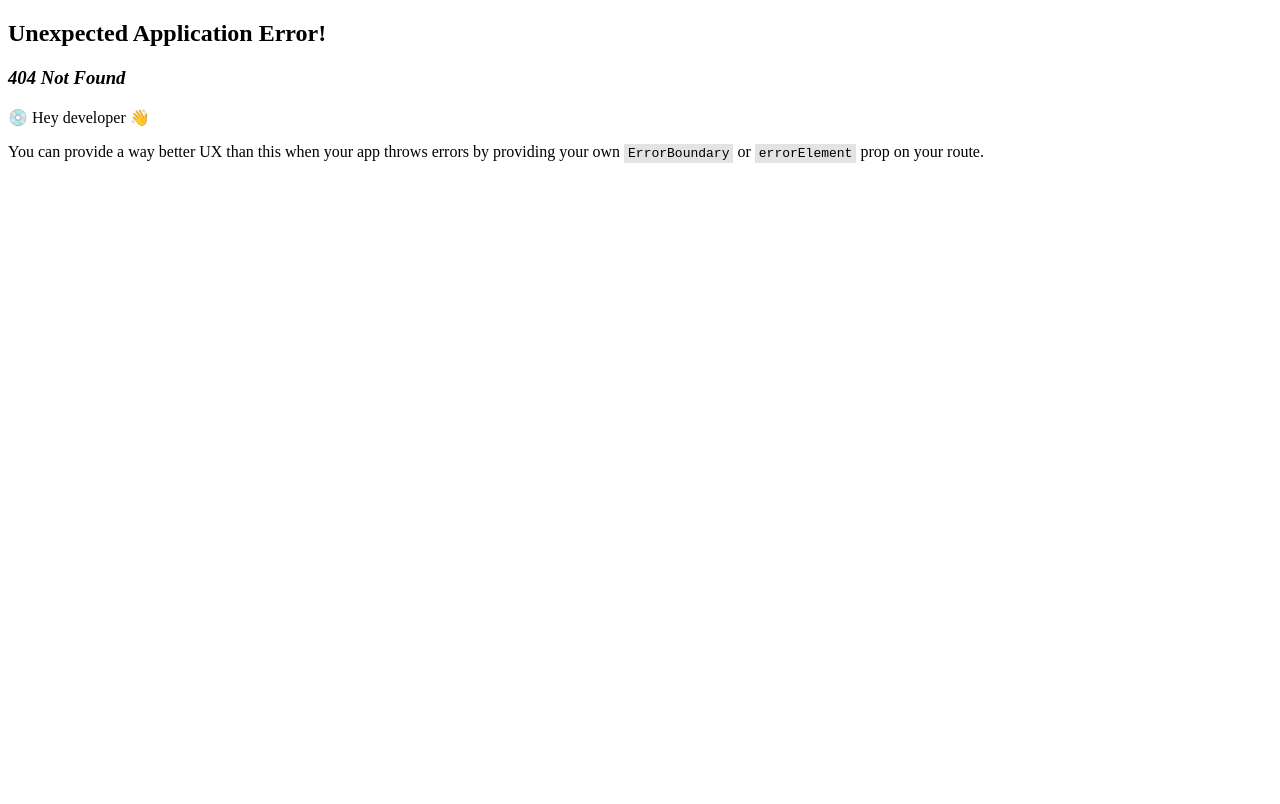
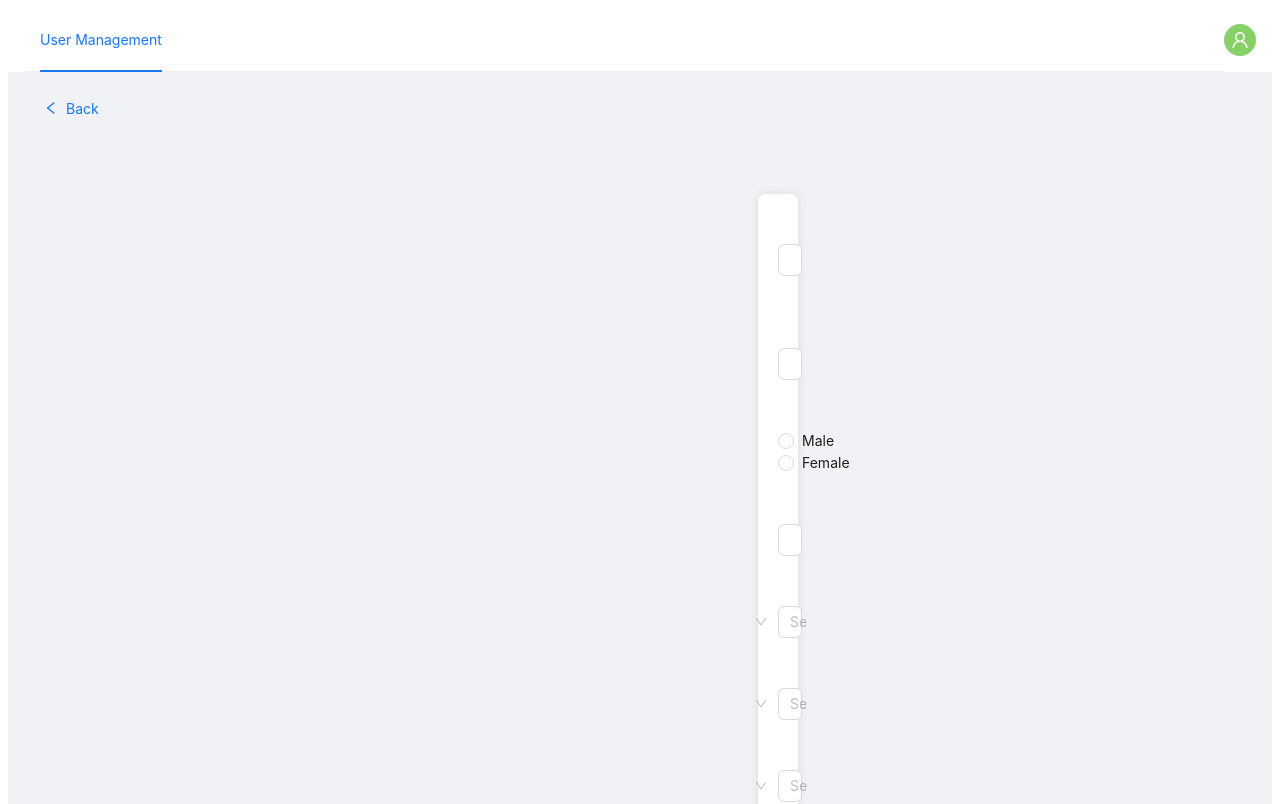
Before and after one commit to PurrCat101/User-Management-Application, a React (Vite) app: page /edit-user in a window 1280 px wide. Before the commit this address had no page. Shown: the top 804 px of the page. Built offline with nearby package versions, Linux system fonts and the light colour scheme; sample sign-in values are in the browser's storage.

Commit message:
Add function edit

```diff
--- /dev/null
+++ b/src/Pages/EditUserPage.jsx
@@ -0,0 +1,185 @@
+import Header from "../Components/Header.jsx";
+import { useEffect } from "react";
+import { Form, Input, Radio, Select, Layout, Button, message } from "antd";
+import { useNavigate, useLocation } from "react-router-dom";
+import { LeftOutlined } from "@ant-design/icons";
+
+const { Option } = Select;
+
+function EditUserPage() {
+  const formContainerStyle = {
+    maxWidth: "500px",
+    margin: "50px 750px",
+    padding: "20px",
+    background: "#fff",
+    borderRadius: "8px",
+    boxShadow: "0px 0px 10px rgba(0, 0, 0, 0.1)",
+  };
+
+  const formItemStyle = {
+    marginBottom: "20px",
+  };
+
+  const radioGroupStyle = {
+    display: "flex",
+    alignItems: "center",
+  };
+
+  const inputFieldStyle = {
+    width: "100%",
+  };
+
+  const selectFieldStyle = {
+    width: "100%",
+  };
+
+  const submitBtnStyle = {
+    width: "100%",
+    marginBottom: 10,
+  };
+
+  const navigate = useNavigate();
+  const location = useLocation();
+  const { user } = location.state || {};
+
+  const [form] = Form.useForm();
+
+  useEffect(() => {
+    const isLoggedIn = localStorage.getItem("isLoggedIn");
+
+    if (!isLoggedIn) {
+      navigate("/");
+    }
+
+    if (user) {
+      form.setFieldsValue(user);
+    }
+  }, [navigate, user, form]);
+
+  const onFinish = (values) => {
+    const storedUsersDataString = localStorage.getItem("users");
+    let storedUsersData = JSON.parse(storedUsersDataString) || [];
+
+    // Find the index of the user being edited
+    const userIndex = storedUsersData.findIndex((u) => u.email === user.email);
+
+    // Update the user data
+    storedUsersData[userIndex] = { ...storedUsersData[userIndex], ...values };
+
+    // Update localStorage
+    localStorage.setItem("users", JSON.stringify(storedUsersData));
+
+    message.success("User edited successfully!");
+    navigate("/user-management");
+  };
+
+  const handleBackToHome = () => {
+    navigate("/user-management");
+  };
+
+  const handleReset = () => {
+    form.resetFields();
+  };
+
+  return (
+    <Layout style={{ minHeight: "100vh", backgroundColor: "#f0f2f5" }}>
+      <Header />
+      <div style={{ margin: "20px", textAlign: "left" }}>
+        <Button type="link" icon={<LeftOutlined />} onClick={handleBackToHome}>
+          Back
+        </Button>
+      </div>
+      <div style={formContainerStyle}>
+        <Form form={form} layout="vertical" onFinish={onFinish}>
+          <Form.Item
+            style={formItemStyle}
+            name="avatar"
+            label="Avatar"
+            rules={[{ message: "Please input the avatar URL!" }]}
+          >
+            <Input style={inputFieldStyle} placeholder="Avatar URL" />
+          </Form.Item>
+          <Form.Item
+            style={formItemStyle}
+            name="fullname"
+            label="Full Name"
+            rules={[{ required: true, message: "Please input the full name!" }]}
+          >
+            <Input style={inputFieldStyle} placeholder="Full Name" />
+          </Form.Item>
+          <Form.Item
+            style={formItemStyle}
+            name="gender"
+            label="Gender"
+            rules={[{ required: true, message: "Please select gender!" }]}
+          >
+            <div style={radioGroupStyle}>
+              <Radio.Group>
+                <Radio value="male">Male</Radio>
+                <Radio value="female">Female</Radio>
+              </Radio.Group>
+            </div>
+          </Form.Item>
+          <Form.Item
+            style={formItemStyle}
+            name="email"
+            label="Email"
+            rules={[
+              { required: true, message: "Please input the email!" },
+              { type: "email", message: "Please enter a valid email address!" },
+            ]}
+          >
+            <Input style={inputFieldStyle} placeholder="Email" />
+          </Form.Item>
+          <Form.Item
+            style={formItemStyle}
+            name="role"
+            label="Role"
+            rules={[{ required: true, message: "Please select a role!" }]}
+          >
+            <Select style={selectFieldStyle} placeholder="Select Role">
+              <Option value="Editor">Editor</Option>
+              <Option value="Author">Author</Option>
+              <Option value="Maintainer">Maintainer</Option>
+              <Option value="Subscriber">Subscriber</Option>
+            </Select>
+          </Form.Item>
+          <Form.Item
+            style={formItemStyle}
+            name="plan"
+            label="Plan"
+            rules={[{ required: true, message: "Please select a plan!" }]}
+          >
+            <Select style={selectFieldStyle} placeholder="Select Plan">
+              <Option value="Enterprise">Enterprise</Option>
+              <Option value="Team">Team</Option>
+              <Option value="Company">Company</Option>
+            </Select>
+          </Form.Item>
+          <Form.Item
+            style={formItemStyle}
+            name="status"
+            label="Status"
+            rules={[{ required: true, message: "Please select a status!" }]}
+          >
+            <Select style={selectFieldStyle} placeholder="Select Status">
+              <Option value="Active">Active</Option>
+              <Option value="Pending">Pending</Option>
+              <Option value="Inactive">Inactive</Option>
+            </Select>
+          </Form.Item>
+          <Form.Item>
+            <Button style={submitBtnStyle} type="primary" htmlType="submit">
+              Submit
+            </Button>
+            <Button style={submitBtnStyle} onClick={handleReset}>
+              Reset
+            </Button>
+          </Form.Item>
+        </Form>
+      </div>
+    </Layout>
+  );
+}
+
+export default EditUserPage;
--- a/src/Pages/UserManagementPage.jsx
+++ b/src/Pages/UserManagementPage.jsx
@@ -69,8 +69,7 @@ const UserManagementPage = () => {
   };
 
   const handleEdit = (record) => {
-    // Add your edit logic here
-    console.log("Edit", record);
+    navigate("/edit-user", { state: { user: record } });
   };
 
   const handleDelete = (record) => {
@@ -88,9 +87,9 @@ const UserManagementPage = () => {
       render: (avatar) => <Avatar src={avatar} />,
     },
     {
-      title: "User",
-      dataIndex: "user",
-      key: "user",
+      title: "Fullname",
+      dataIndex: "fullname",
+      key: "fullname",
     },
     {
       title: "Email",
--- a/src/main.jsx
+++ b/src/main.jsx
@@ -4,6 +4,7 @@ import { createBrowserRouter, RouterProvider } from "react-router-dom";
 import UserManagementPage from "./Pages/UserManagementPage.jsx";
 import AddUserPage from "./Pages/AddUserPage.jsx";
 import LoginPage from "./Pages/LoginPage.jsx";
+import EditUserPage from "./Pages/EditUserPage.jsx";
 
 const router = createBrowserRouter([
   {
@@ -18,6 +19,10 @@ const router = createBrowserRouter([
     path: "/add-user",
     element: <AddUserPage />,
   },
+  {
+    path: "/edit-user",
+    element: <EditUserPage />,
+  },
 ]);
 
 ReactDOM.createRoot(document.getElementById("root")).render(
--- a/src/usersData.js
+++ b/src/usersData.js
@@ -1,7 +1,7 @@
 const usersData = [
   {
     key: "1",
-    user: "Galen Slixby",
+    fullname: "Galen Slixby",
     email: "gslixby0@email.com",
     role: "Editor",
     plan: "Enterprise",
@@ -10,7 +10,7 @@ const usersData = [
   },
   {
     key: "2",
-    user: "Halsey Redmore",
+    fullname: "Halsey Redmore",
     email: "hredmore1@email.com",
     role: "Author",
     plan: "Team",
@@ -19,7 +19,7 @@ const usersData = [
   },
   {
     key: "3",
-    user: "Marjory Sicely",
+    fullname: "Marjory Sicely",
     email: "msicely2@email.com",
     role: "Maintainer",
     plan: "Enterprise",
@@ -28,7 +28,7 @@ const usersData = [
   },
   {
     key: "4",
-    user: "Cyrill Risby",
+    fullname: "Cyrill Risby",
     email: "crisby3@email.com",
     role: "Maintainer",
     plan: "Team",
@@ -37,7 +37,7 @@ const usersData = [
   },
   {
     key: "5",
-    user: "Maggy Hurran",
+    fullname: "Maggy Hurran",
     email: "mhurran4@email.com",
     role: "Subscriber",
     plan: "Enterprise",
@@ -46,7 +46,7 @@ const usersData = [
   },
   {
     key: "6",
-    user: "Silvan Halstead",
+    fullname: "Silvan Halstead",
     email: "shalstead5@email.com",
     role: "Author",
     plan: "Company",
@@ -55,7 +55,7 @@ const usersData = [
   },
   {
     key: "7",
-    user: "Breena Gallemore",
+    fullname: "Breena Gallemore",
     email: "bgallemore6@email.com",
     role: "Subscriber",
     plan: "Company",
@@ -64,7 +64,7 @@ const usersData = [
   },
   {
     key: "8",
-    user: "Kathryne Liger",
+    fullname: "Kathryne Liger",
     email: "kliger7@email.com",
     role: "Author",
     plan: "Enterprise",
@@ -73,7 +73,7 @@ const usersData = [
   },
   {
     key: "9",
-    user: "Franz Scotfurth",
+    fullname: "Franz Scotfurth",
     email: "fscotfurth8@email.com",
     role: "Subscriber",
     plan: "Team",
@@ -82,7 +82,7 @@ const usersData = [
   },
   {
     key: "10",
-    user: "Jillene Bellany",
+    fullname: "Jillene Bellany",
     email: "jbellany9@email.com",
     role: "Maintainer",
     plan: "Company",
@@ -92,7 +92,7 @@ const usersData = [
   // Add 10 more users here
   {
     key: "11",
-    user: "User Eleven",
+    fullname: "User Eleven",
     email: "user11@email.com",
     role: "Subscriber",
     plan: "Enterprise",
@@ -101,7 +101,7 @@ const usersData = [
   },
   {
     key: "12",
-    user: "User Twelve",
+    fullname: "User Twelve",
     email: "user12@email.com",
     role: "Editor",
     plan: "Team",
@@ -110,7 +110,7 @@ const usersData = [
   },
   {
     key: "13",
-    user: "User Thirteen",
+    fullname: "User Thirteen",
     email: "user13@email.com",
     role: "Author",
     plan: "Company",
@@ -119,7 +119,7 @@ const usersData = [
   },
   {
     key: "14",
-    user: "User Fourteen",
+    fullname: "User Fourteen",
     email: "user14@email.com",
     role: "Maintainer",
     plan: "Enterprise",
@@ -128,7 +128,7 @@ const usersData = [
   },
   {
     key: "15",
-    user: "User Fifteen",
+    fullname: "User Fifteen",
     email: "user15@email.com",
     role: "Subscriber",
     plan: "Team",
@@ -137,7 +137,7 @@ const usersData = [
   },
   {
     key: "16",
-    user: "User Sixteen",
+    fullname: "User Sixteen",
     email: "user16@email.com",
     role: "Editor",
     plan: "Company",
@@ -146,7 +146,7 @@ const usersData = [
   },
   {
     key: "17",
-    user: "User Seventeen",
+    fullname: "User Seventeen",
     email: "user17@email.com",
     role: "Author",
     plan: "Enterprise",
@@ -155,7 +155,7 @@ const usersData = [
   },
   {
     key: "18",
-    user: "User Eighteen",
+    fullname: "User Eighteen",
     email: "user18@email.com",
     role: "Maintainer",
     plan: "Team",
@@ -164,7 +164,7 @@ const usersData = [
   },
   {
     key: "19",
-    user: "User Nineteen",
+    fullname: "User Nineteen",
     email: "user19@email.com",
     role: "Subscriber",
     plan: "Company",
@@ -173,7 +173,7 @@ const usersData = [
   },
   {
     key: "20",
-    user: "User Twenty",
+    fullname: "User Twenty",
     email: "user20@email.com",
     role: "Editor",
     plan: "Enterprise",
```
